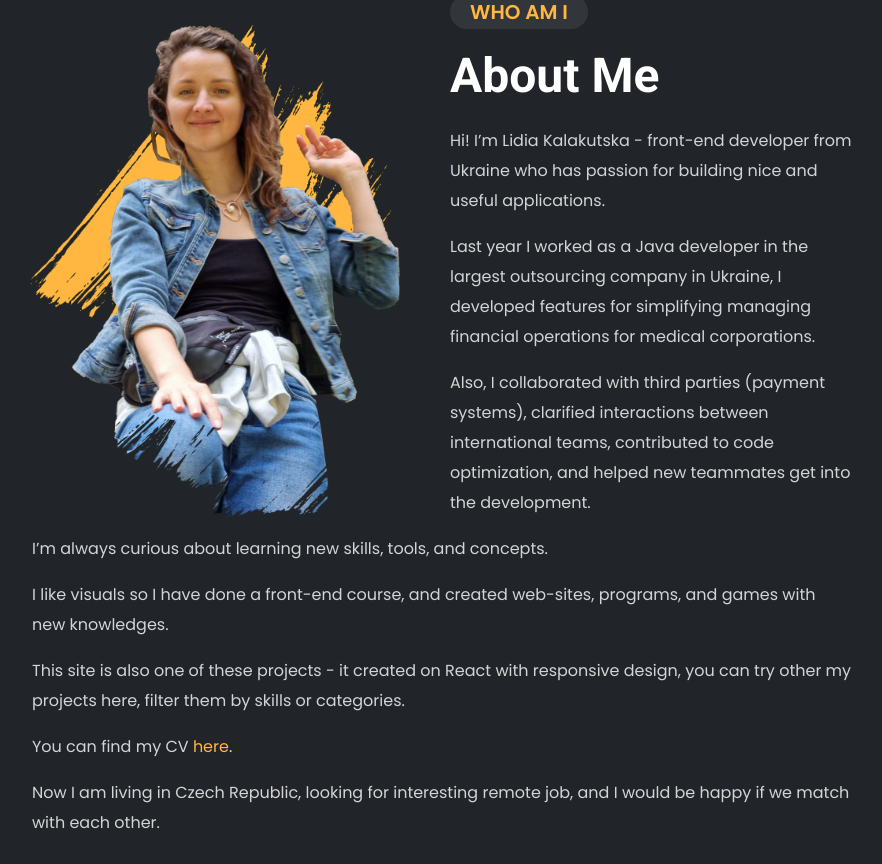
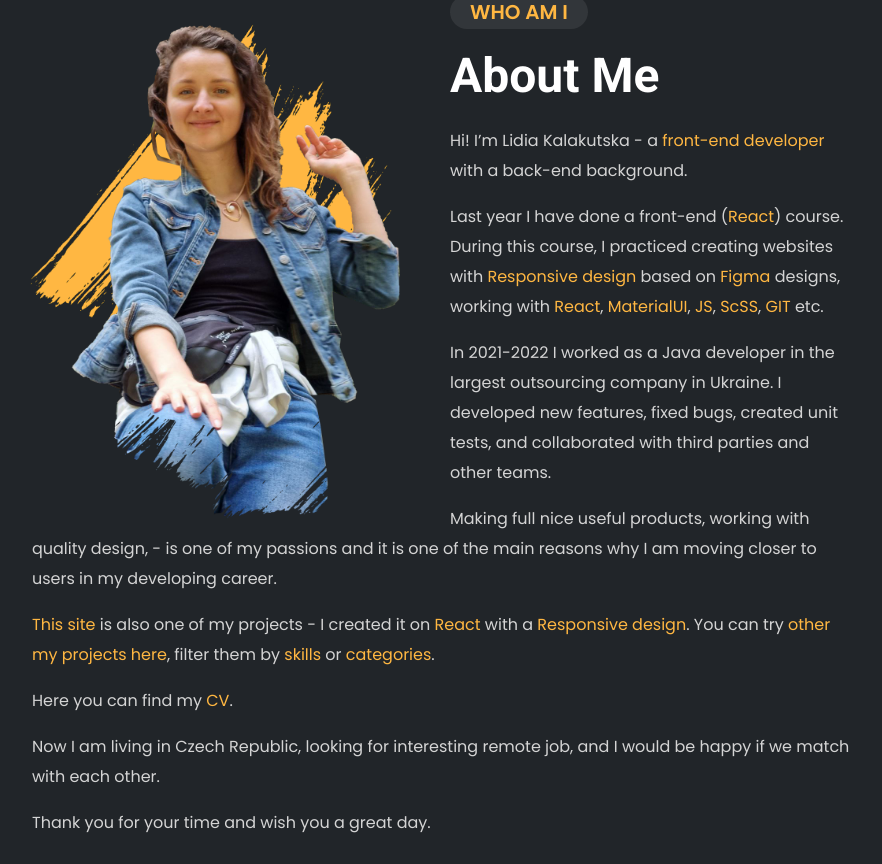
Before and after one commit to AriannaLiss/portfolio, a React (Create React App) app: page / in a window 1280 px wide. Shown: the part 496-1360 px from the top of the page, without its empty margins (198-1080 px from the left). Built offline with nearby package versions, Linux system fonts and the light colour scheme.

Commit message:
Changed about, added links on skills, updated skills. Fixed default cursor for text, and keys in footer.

```diff
--- a/src/App.css
+++ b/src/App.css
@@ -60,6 +60,10 @@ section{
     border-radius: 5rem;
     padding:0.2rem 2rem;
     margin-bottom: 2rem;
+}
+
+.title:hover, .subtitle:hover, h1:hover{
+    cursor:default;
 }
 
 h1, .subtitle{
--- a/src/App.jsx
+++ b/src/App.jsx
@@ -20,7 +20,7 @@ const App = () => {
             <div className='container'>
                 <Menu/>
                 <Presentation/>
-                <About/>
+                <About setSkill={setSkill}/>
                 <Skills selectedSkill={selectedSkill} setSkill={setSkill}/>
                 <Portfolio selectedSkill={selectedSkill} resetSkill={resetSkill}/>
             </div>
--- a/src/components/about/About.css
+++ b/src/components/about/About.css
@@ -19,6 +19,14 @@
 
 .about__text{
     margin-bottom: 3rem;
+}
+
+.about a{
+    transition: font-size 1s ease;
+}
+
+.about a:hover{
+    font-size:1.8rem;
 }
 
 .content{
--- a/src/components/about/About.jsx
+++ b/src/components/about/About.jsx
@@ -3,20 +3,35 @@ import HireMe from '../../ui/hire-me/HireMe';
 import './About.css';
 import photo from '../../img/me.png'
 import Text from '../../ui/text/Text';
+import { _MUI, _SCSS, _JS, _REACT, _RESPONSIVE_DESIGN, _GIT, _FIGMA } from '../../utils/const';
 
-const About = () => {
+const About = ({setSkill}) => {
+
+    const skillLink = (skillAlt) => (
+        <a
+            onClick={()=>setSkill(skillAlt)}
+            href='#portfolio'
+        >{skillAlt}</a>
+    )
+
+    const createLink = (label, ancor='#portfolio') => (
+        <a
+            href={ancor}
+        >{label}</a>
+    )
+
     const text = {
         title: 'who am i',
         subtitle: 'about me',
         text: [
-            'Hi! I’m Lidia Kalakutska - front-end developer from Ukraine who has passion for building nice and useful applications.',
-            'Last year I worked as a Java developer in the largest outsourcing company in Ukraine, I developed features for simplifying managing financial operations for medical corporations.',
-            'Also, I collaborated with third parties (payment systems), clarified interactions between international teams, contributed to code optimization, and helped new teammates get into the development.',
-            'I’m always curious about learning new skills, tools, and concepts.',
-            'I like visuals so I have done a front-end course, and created web-sites, programs, and games with new knowledges.',
-            'This site is also one of these projects - it created on React with responsive design, you can try other my projects here, filter them by skills or categories.',
-            <p>You can find my CV <a href='https://www.figma.com/proto/lke6xTQfWXHCTNP9JyPgzN/CV---Lidiia-Kalakutska---FrontEnd-developer-(React)?node-id=2-20' target='_blank'>here</a>.</p>,
+            <>Hi! I’m Lidia Kalakutska - a <a href='#skills'>front-end developer</a> with a back-end background.</>,
+            <>Last year I have done a front-end ({skillLink(_REACT)}) course. During this course, I practiced creating websites with {skillLink(_RESPONSIVE_DESIGN)} based on {skillLink(_FIGMA)} designs, working with {skillLink(_REACT)}, {skillLink(_MUI)}, {skillLink(_JS)}, {skillLink(_SCSS)}, {skillLink(_GIT)} etc.</>,
+            'In 2021-2022 I worked as a Java developer in the largest outsourcing company in Ukraine. I developed new features, fixed bugs, created unit tests, and collaborated with third parties and other teams.',
+            'Making full nice useful products, working with quality design, - is one of my passions and it is one of the main reasons why I am moving closer to users in my developing career.',
+            <><a href='#'>This site</a> is also one of my projects - I created it on {skillLink(_REACT)} with a {skillLink(_RESPONSIVE_DESIGN)}. You can try {createLink('other my projects here')}, filter them by {createLink('skills','#skills')} or {createLink('categories')}.</>,
+            <>Here you can find my <a href='https://www.figma.com/proto/lke6xTQfWXHCTNP9JyPgzN/CV---Lidiia-Kalakutska---FrontEnd-developer-(React)?node-id=2-20' target='_blank'>CV</a>.</>,
             `Now I am living in Czech Republic, looking for interesting remote job, and I would be happy if we match with each other.`,
+            `Thank you for your time and wish you a great day.`
         ]
     }
     return (
--- a/src/components/footer/Footer.jsx
+++ b/src/components/footer/Footer.jsx
@@ -31,8 +31,8 @@ const Footer = () => {
                     <ul className="footer__list">
                         {MENU.map( item =>
                         {return item!='contacts' ?
-                            <li className="footer__item">
-                                <a key={item} href={"#"+item}>{item}</a>
+                            <li className="footer__item" key={item}>
+                                <a href={"#"+item}>{item}</a>
                             </li> : ''})}
                     </ul>
                 </div>
@@ -40,8 +40,8 @@ const Footer = () => {
                     <h2 className="footer__title">Contacts</h2>
                     <ul className="footer__list">
                     {socials.map( item =>
-                        <li className="footer__item">
-                            <a key={item.children}target='_blank' {...item}/>
+                        <li className="footer__item" key={item.children}>
+                            <a target='_blank' {...item}/>
                         </li> )}
                     </ul>
                 </div>
--- a/src/components/portfolio/Portfolio.jsx
+++ b/src/components/portfolio/Portfolio.jsx
@@ -8,7 +8,7 @@ import pacman from '../../img/sites/js/pacman.png'
 import calc from '../../img/sites/js/calc.png'
 import PortfolioCategories from '../portfolio-categories/PortfolioCategories';
 import PortfolioSites from '../portfolio-sites/PortfolioSites';
-import { _BOOTSTRAP, _CSS, _HTML, _JS, _REACT, _RESPONSIVE_DESIGN, _SCSS, _GIT, _FIGMA } from '../../utils/const';
+import { _MUI, _CSS, _HTML, _JS, _REACT, _RESPONSIVE_DESIGN, _SCSS, _GIT, _FIGMA } from '../../utils/const';
 
 const Portfolio = ({selectedSkill, resetSkill}) => {
     const ALL = 'All'
@@ -19,11 +19,11 @@ const Portfolio = ({selectedSkill, resetSkill}) => {
     const standardCategories = [ALL, REACT, JS, MARKUP]
 
     const sites = [
-        {alt:'Barber shop site', href:'http://lia.infinityfreeapp.com/hw8/', git:'https://github.com/AriannaLiss/htmlCSS/tree/master/hw8', src: dapperBully, categories:[MARKUP], skills:[_BOOTSTRAP,_RESPONSIVE_DESIGN]},
-        {alt:'Todo', href:'https://ariannaliss.github.io/mood-adviser/', git:'https://github.com/AriannaLiss/mood-adviser', src: todo, categories:[REACT], skills:[_REACT,_JS]},
+        {alt:'Barber shop site', href:'http://lia.infinityfreeapp.com/hw8/', git:'https://github.com/AriannaLiss/htmlCSS/tree/master/hw8', src: dapperBully, categories:[MARKUP], skills:[_RESPONSIVE_DESIGN,_CSS]},
+        {alt:'Todo', href:'https://ariannaliss.github.io/mood-adviser/', git:'https://github.com/AriannaLiss/mood-adviser', src: todo, categories:[REACT], skills:[_MUI,_REACT,_JS]},
         {alt:'Pacman', href:'http://ariannaliss.github.io/pacman/', git:'https://github.com/AriannaLiss/pacman', src: pacman, categories:[JS], skills:[_JS,_HTML,_CSS]},
-        {alt:'Comments', href:'https://ariannaliss.github.io/ReactAPIComments/', git:'https://github.com/AriannaLiss/ReactAPIComments', src: comments, categories:[REACT], skills:[_REACT,_JS]},
-        {alt:'Hotel', href:'https://ariannaliss.github.io/hotel/', git:'https://github.com/AriannaLiss/hotel', src: hotel, categories:[MARKUP], skills:[_HTML,_SCSS]},
+        {alt:'Comments', href:'https://ariannaliss.github.io/ReactAPIComments/', git:'https://github.com/AriannaLiss/ReactAPIComments', src: comments, categories:[REACT], skills:[_MUI,_REACT,_JS]},
+        {alt:'Hotel', href:'https://ariannaliss.github.io/hotel/', git:'https://github.com/AriannaLiss/hotel', src: hotel, categories:[MARKUP], skills:[_HTML,_SCSS,_CSS]},
         {alt:'Calculator', href:'http://ariannaliss.github.io/calc/', git:'https://github.com/AriannaLiss/calc', src: calc, categories:[JS], skills:[_JS]},
     ]
 
@@ -56,7 +56,7 @@ const Portfolio = ({selectedSkill, resetSkill}) => {
             setSelectedCategory(selectedSkill);
             return;
         }
-        if ([_HTML, _CSS, _FIGMA].includes(selectedSkill)){
+        if ([_HTML, _FIGMA].includes(selectedSkill)){
             setSelectedCategory(MARKUP);
             return;
         }
--- a/src/ui/text/Text.css
+++ b/src/ui/text/Text.css
@@ -6,10 +6,6 @@
     color: var(--llGrey);
 }
 
-.text>*{
-    transition: transform 1s ease;
+.text>*:hover{
+    cursor:default
 }
-
-.text>*:hover{
-    transform: scale(1.05);
-}
--- a/src/utils/const.js
+++ b/src/utils/const.js
@@ -6,7 +6,7 @@ import htmlSkill from '../img/skills/html.svg'
 import cssSkill from '../img/skills/css.svg'
 import figmaSkill from '../img/skills/figma.svg'
 import responsiveSkill from '../img/skills/responsive.svg'
-import bootstrap from '../img/skills/bootstrap.svg'
+import mui from '../img/skills/mui.svg'
 
 export const _REACT = 'React'
 export const _JS = 'JS'
@@ -16,7 +16,7 @@ export const _CSS = 'CSS3'
 export const _SCSS = 'ScSS'
 export const _GIT = 'GIT'
 export const _FIGMA = 'Figma'
-export const _BOOTSTRAP = 'Bootstrap'
+export const _MUI = 'MaterialUI'
 
 export const MENU = ['home', 'about', 'skills', 'portfolio', 'contacts'];
 
@@ -24,10 +24,10 @@ export const SKILLS = [
     {alt: _REACT, src: reactSkill},
     {alt: _JS, src: jsSkill},
     {alt: _RESPONSIVE_DESIGN, src: responsiveSkill},
+    {alt: _MUI, src: mui},
     {alt: _HTML, src: htmlSkill},
     {alt: _CSS, src: cssSkill},
     {alt: _SCSS, src: sassSkill},
-    {alt: _BOOTSTRAP, src: bootstrap},
     {alt: _GIT, src: gitSkill},
     {alt: _FIGMA, src: figmaSkill},
 ]
```
Also changed, not shown: src/img/skills/bootstrap.svg (deleted), src/img/skills/mui.svg (added).
